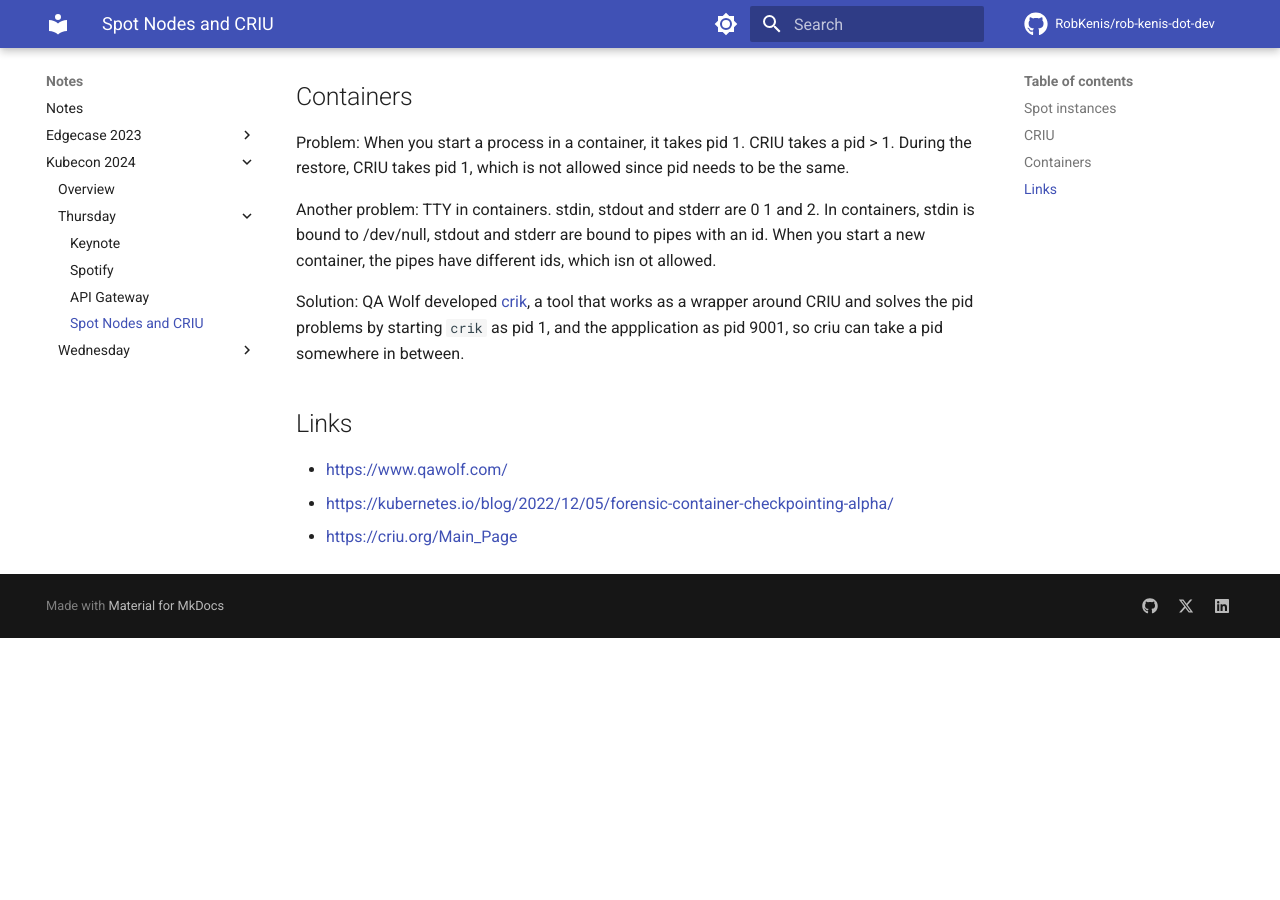
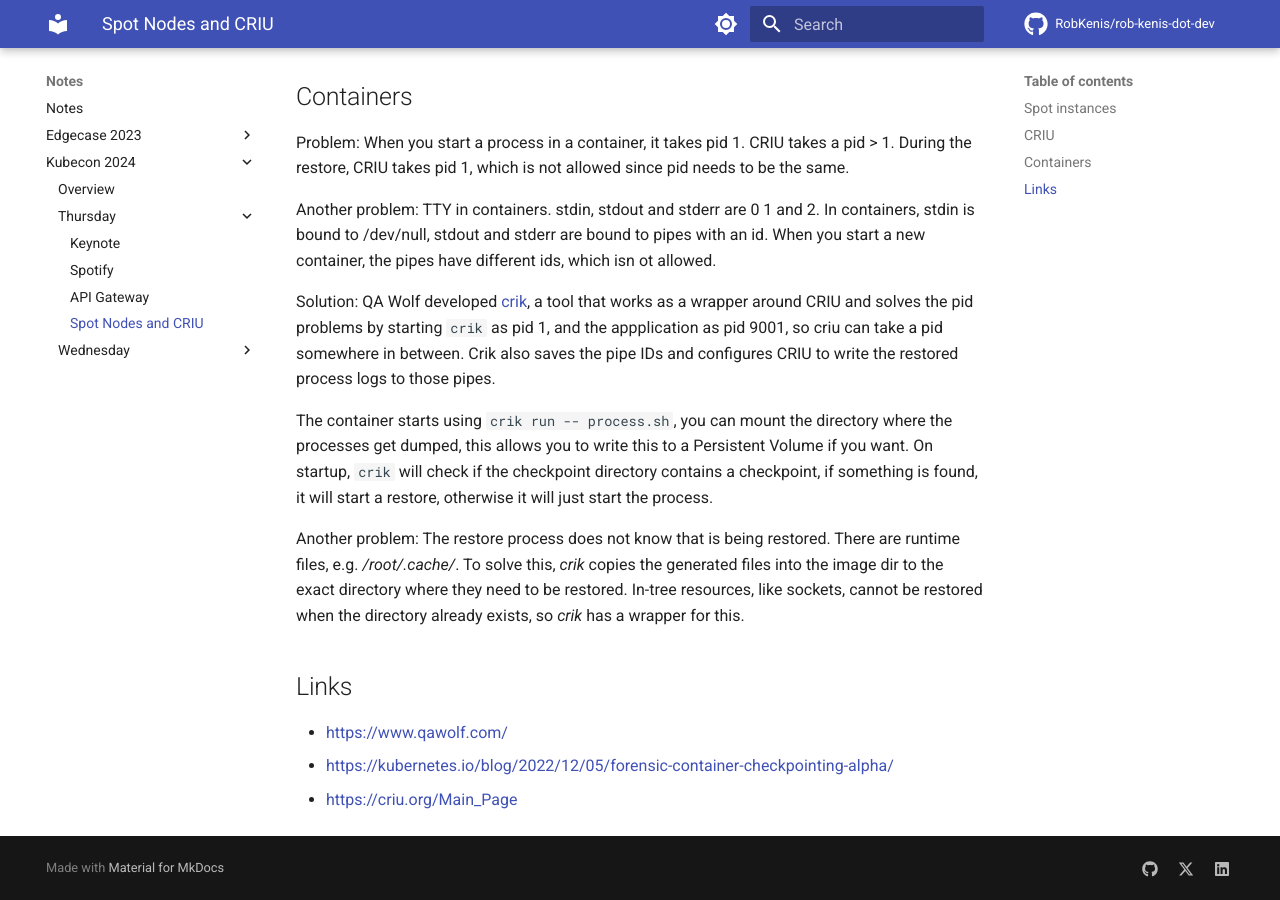
Before and after one commit to RobKenis/rob-kenis-dot-dev, an MkDocs documentation site: the page built from docs/kubecon-2024/thursday/4-spot-nodes.md, in a window 1280 px wide and 900 px high, scrolled down 739 px. Built offline with MkDocs 1.6.1 and Material for MkDocs 9.7.7, drawn with Linux system fonts in a browser that asks for light colours; comment, search, counter and statistics services are not loaded; before the commit the page ends 1377 px from its top, so only the background shows below that.

Commit message:
Add more notes on criu

```diff
--- a/docs/kubecon-2024/thursday/4-spot-nodes.md
+++ b/docs/kubecon-2024/thursday/4-spot-nodes.md
@@ -30,7 +30,16 @@ Another problem: TTY in containers. stdin, stdout and stderr are 0 1 and 2. In c
 pipes with an id. When you start a new container, the pipes have different ids, which isn ot allowed.
 
 Solution: QA Wolf developed [crik](https://github.com/qawolf/crik), a tool that works as a wrapper around CRIU and solves the pid problems by starting
-`crik` as pid 1, and the appplication as pid 9001, so criu can take a pid somewhere in between.
+`crik` as pid 1, and the appplication as pid 9001, so criu can take a pid somewhere in between. Crik also saves the pipe IDs and configures CRIU
+to write the restored process logs to those pipes.
+
+The container starts using `crik run -- process.sh`, you can mount the directory where the processes get dumped, this allows you to write
+this to a Persistent Volume if you want. On startup, `crik` will check if the checkpoint directory contains a checkpoint, if something is found,
+it will start a restore, otherwise it will just start the process.
+
+Another problem: The restore process does not know that is being restored. There are runtime files, e.g. _/root/.cache/_. To solve this, _crik_ copies
+the generated files into the image dir to the exact directory where they need to be restored. In-tree resources, like sockets, cannot be restored when the
+directory already exists, so _crik_ has a wrapper for this.
 
 ## Links
 
```
